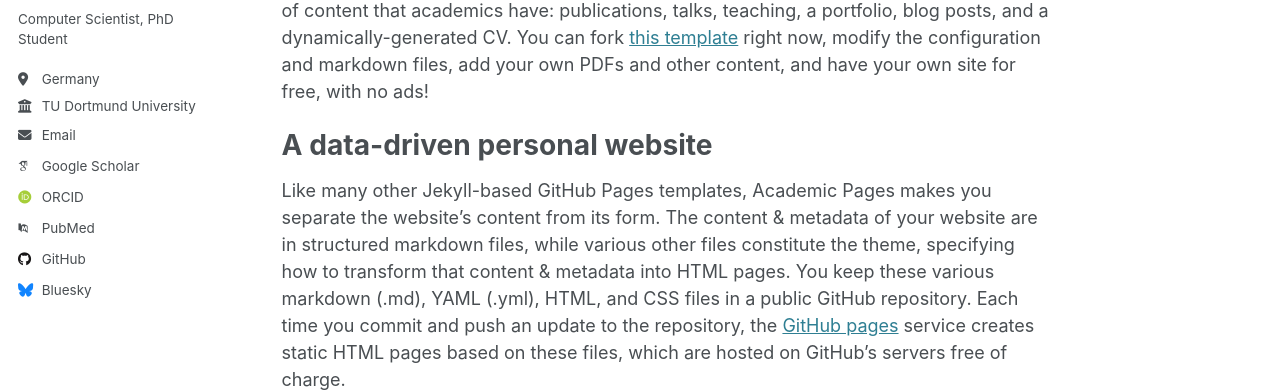
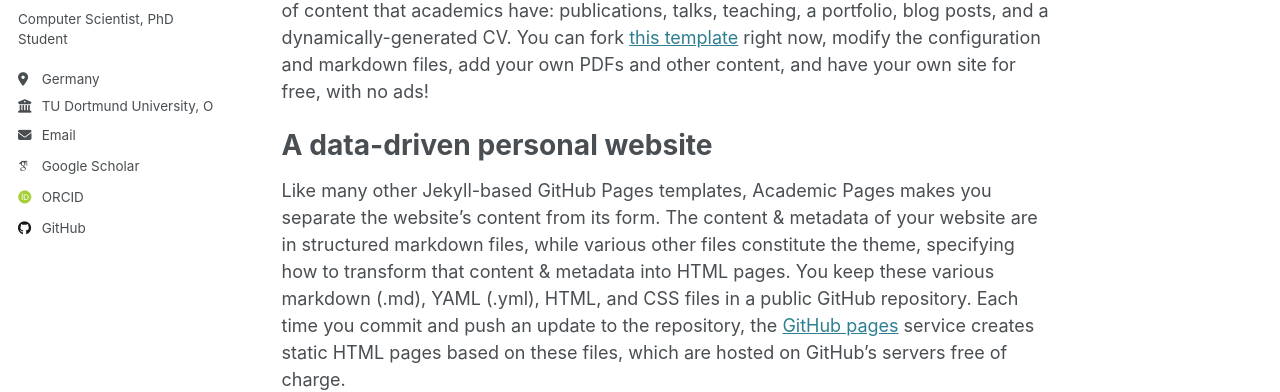
Before and after one commit to TimHal/TimHal.github.io, a Jekyll site: the page built from _pages/about.md, in a window 1280 px wide. Shown: the part 314-706 px from the top of the page. Built offline with Jekyll 4.4.1, drawn with Linux system fonts in a browser that asks for light colours; some web fonts are replaced.

Commit message:
feat: update profile links

```diff
--- a/_config.yml
+++ b/_config.yml
@@ -27,17 +27,17 @@ author:
   pronouns: # example: "she/her"
   bio: "Computer Scientist, PhD Student"
   location: "Germany"
-  employer: "TU Dortmund University"
+  employer: "TU Dortmund University, Otto-Hahn-Str. 16 / Room 109"
   uri: # URL
   email: "tim.hallyburton@cs.tu-dortmund.de"
 
   # Academic websites
   arxiv: # URL - Update with the correct link to your profile
-  googlescholar: "https://scholar.google.com/citations?user=PS_CX0AAAAAJ"
+  googlescholar: "https://scholar.google.com/citations?user=a0WwJ9gAAAAJ"
   impactstory: # URL
-  orcid: "http://orcid.org/yourorcidurl"
+  orcid: "https://orcid.org/0009-0008-0944-9193"
   semantic: # URL
-  pubmed: "https://www.ncbi.nlm.nih.gov/pubmed/?term=john+snow"
+  pubmed: # URL
   researchgate: # URL
   scopus: # URL
 
@@ -45,12 +45,12 @@ author:
   bitbucket: # Username - Update with your username on the site
   codepen: # Username
   dribbble: # Username
-  github: "academicpages"
+  github: "TimHal"# "academicpages"
   kaggle: # Username
   stackoverflow: # User number or user number and name (i.e., use "1" or "1/jeff-atwood")
 
   # Social media
-  bluesky: "bsky.app" # Replace this with you Bluesky username
+  bluesky: #"bsky.app" # Replace this with you Bluesky username
   facebook: # Username
   flickr: # Username
   foursquare: # Username
```
